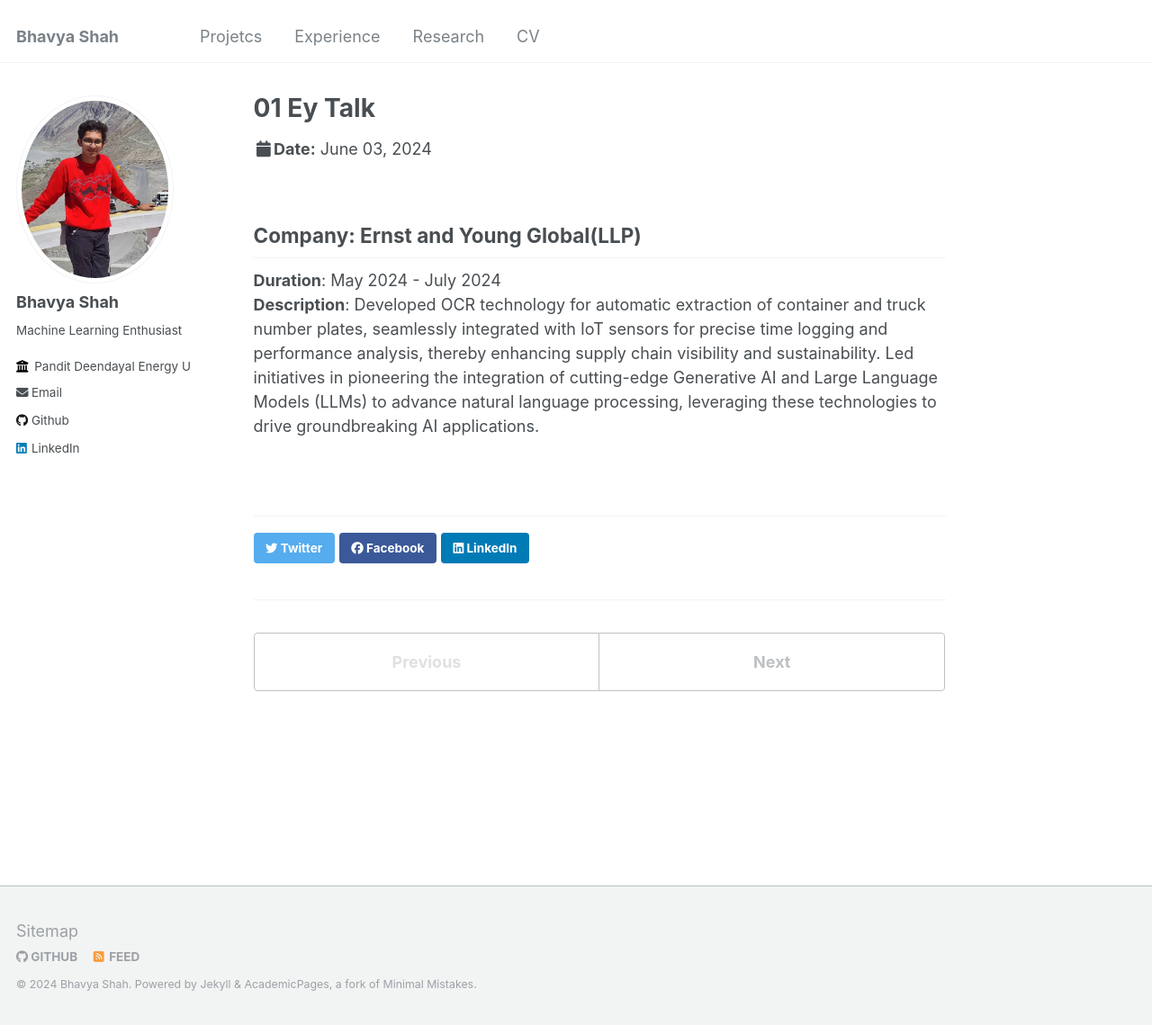
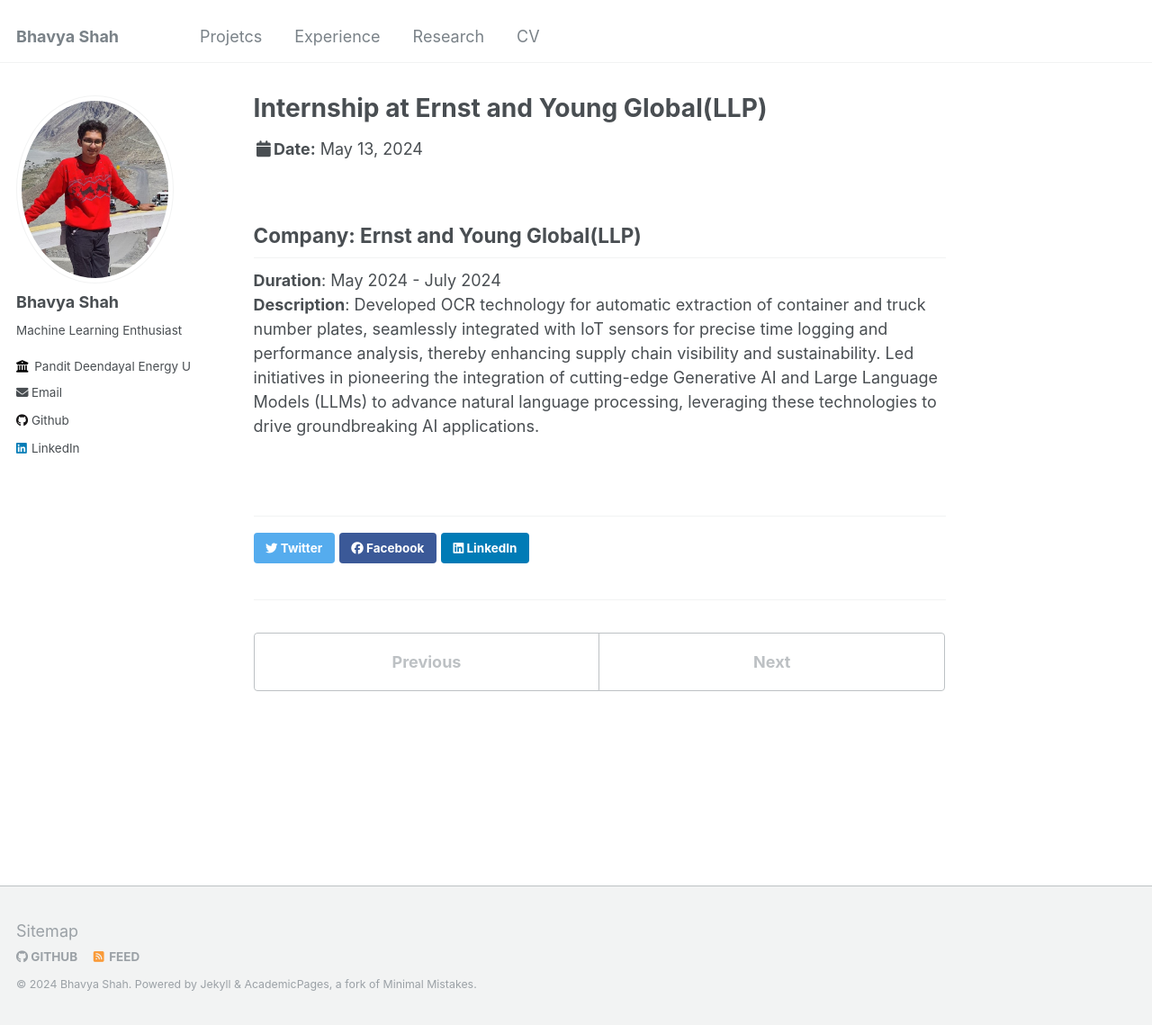
Before and after one commit to B3CODER/B3CODER.github.io, a Jekyll site: the page built from _talks/01-ey-talk.md, in a window 1280 px wide and 1139 px high. Shown: the whole window at 90% size. Built offline with Jekyll 4.4.1, drawn with Linux system fonts in a browser that asks for light colours.

Commit message:
Update 01-ey-talk.md

```diff
--- a/_talks/01-ey-talk.md
+++ b/_talks/01-ey-talk.md
@@ -1,4 +1,7 @@
 ---
+title: "Internship at Ernst and Young Global(LLP)"
+date: 2024-05-13
+location: "Remote"
 priority: 1
 ---
 
```
